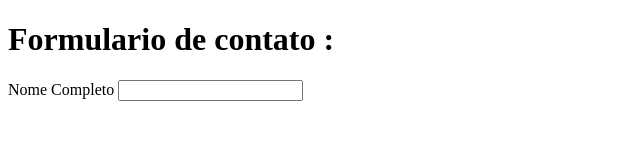
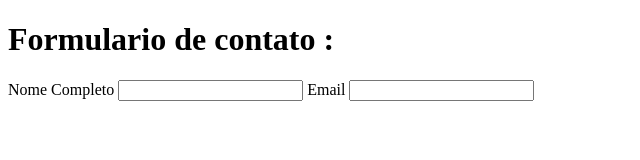
Before and after one commit to Adrianocavalheiro/aprendendo-git, a plain HTML site: page Index.html in a window 1280 px wide. Shown: the whole page, without its empty margins (0-640 px from the left). Drawn offline with Linux system fonts and the light colour scheme.

Commit message:
adicionado campo de email no html

```diff
--- a/Index.html
+++ b/Index.html
@@ -9,5 +9,10 @@
 			<span>Nome Completo</span>
 			<input type="text" class="input_text" name="nome" id="name"/>
 
+			<label>
+				<span>Email</span>
+				<input type="text" class="input_text" name="email" id="email"
+			</label>
+
 </body>
 </html>
```
